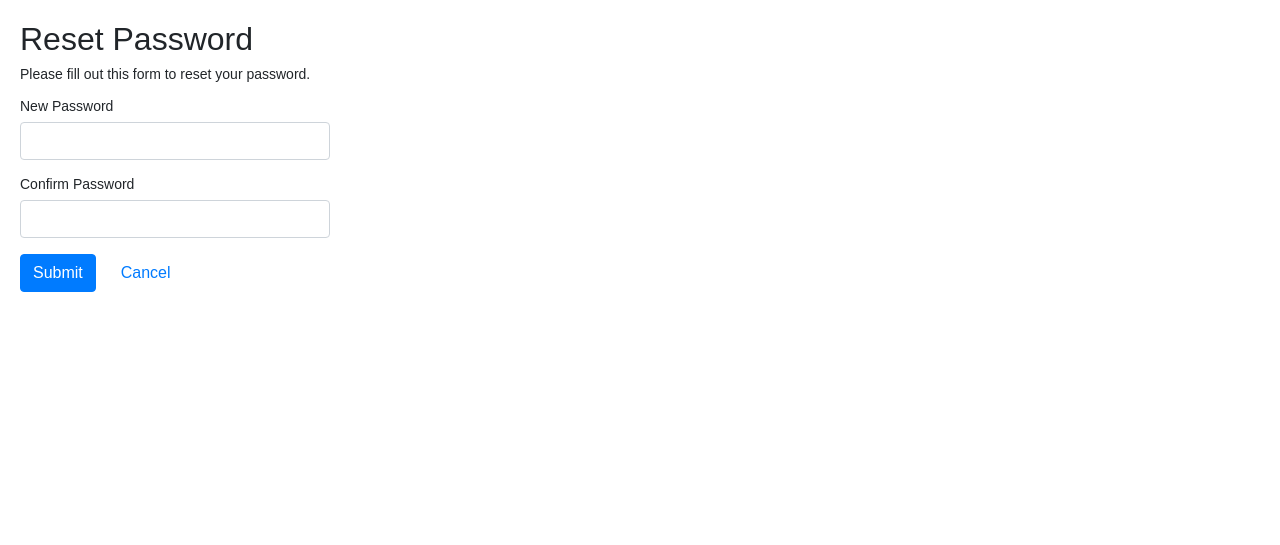
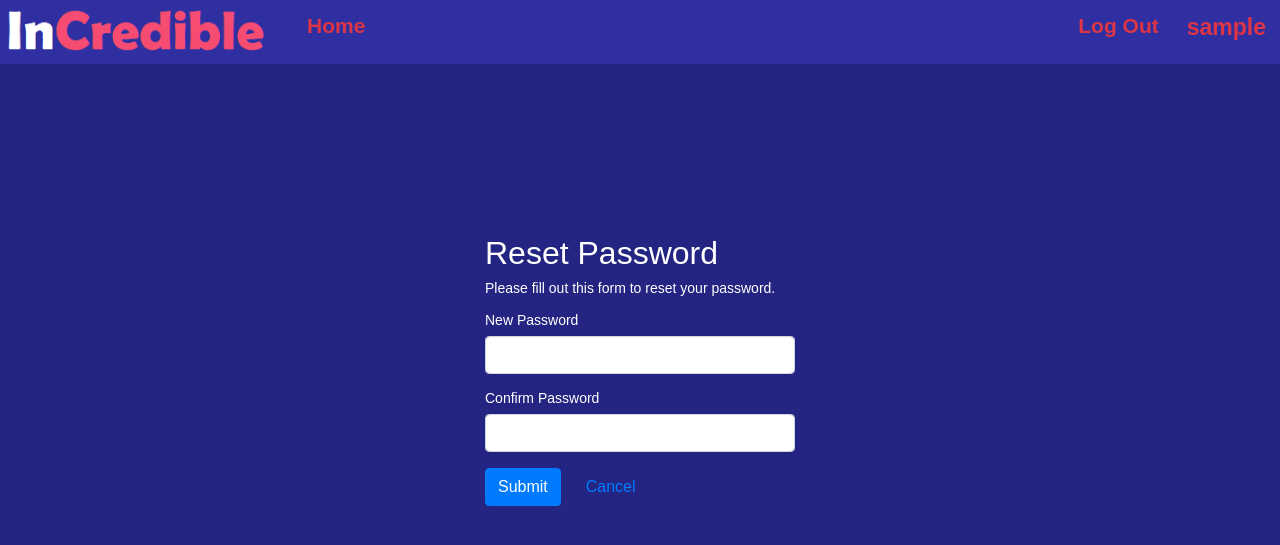
Before and after one commit to Prajwal2204/InCredible, a PHP site: page /reset-password.php in a window 1280 px wide. Shown: the top 545 px of the page. Run offline with PHP 8.4, Linux system fonts and the light colour scheme; the visitor is signed in with stand-in values (Sample User, id 1); some libraries are stand-ins or nearby versions.

Commit message:
reset done

```diff
--- a/css/styles-admin.css
+++ b/css/styles-admin.css
@@ -197,7 +197,7 @@ nav{
 }
 
 .custom-left-pad{
-  padding-left:25%;
+  padding-left:18%;
 }
 /* The sidebar menu */
 .sidenav {
--- a/profile.php
+++ b/profile.php
@@ -90,6 +90,8 @@ if($_SERVER["REQUEST_METHOD"]=="POST"){
 								<input type="submit" id="submit" name="submit" value = "Save Changes" class="btn btn-block btn-primary">
 							</div>
 					</div>
+					<div style="width: 20px; height: 20px;"></div>
+					<a href = "reset-password.php" class = "btn btn-danger col-sm">Reset Password</a>
 				</div>
 				</form>
                 <div class = "col-lg-2"></div>
--- a/reset-password.php
+++ b/reset-password.php
@@ -32,14 +32,33 @@ if($_SERVER["REQUEST_METHOD"] == "POST"){
 <head>
     <meta charset="UTF-8">
     <title>Reset Password</title>
+    <link rel="stylesheet" href="node_modules/bootstrap/dist/css/bootstrap.min.css">
+    <link rel = "stylesheet" href = "css/styles-admin.css">
     <link rel="stylesheet" href="https://stackpath.bootstrapcdn.com/bootstrap/4.5.2/css/bootstrap.min.css">
     <style>
         body{ font: 14px sans-serif; }
         .wrapper{ width: 350px; padding: 20px; }
     </style>
 </head>
-<body>
-    <div class="wrapper">
+<body class = "signin-body white-font">
+	<nav>
+		<ul class="topnav">
+			<li class = "logo"><img class = "logo-mod" src="img/logo.PNG"></li>
+			<li><a href="admin.php">Home</a></li>
+			<?php if (isset($_SESSION["username"])) { ?>
+			<li class = "topnav-right"><a href="profile.php"><h3><?php echo $_SESSION["username"]; ?></h3></a></li>
+			<?php } else { ?>
+				<li class = "topnav-right"><h3>Welcome</h3></li>
+				<?php } ?>
+			<?php if (isset($_SESSION["loggedin"])) { ?>
+			<li class = "topnav-right"><a href="logout.php">Log Out</a></li>
+			<?php } else { ?>
+			<li class = "topnav-right"><a href="login.php">Login</a></li>
+			<?php } ?>
+		</ul>
+	</nav>
+    <div style="width: 150px; height: 150px;"></div>
+    <div class="wrapper container sike">
         <h2>Reset Password</h2>
         <p>Please fill out this form to reset your password.</p>
         <form action="<?php echo htmlspecialchars($_SERVER["PHP_SELF"]); ?>" method="post">
@@ -55,7 +74,7 @@ if($_SERVER["REQUEST_METHOD"] == "POST"){
             </div>
             <div class="form-group">
                 <input type="submit" class="btn btn-primary" value="Submit">
-                <a class="btn btn-link ml-2" href="welcome.php">Cancel</a>
+                <a class="btn btn-link ml-2" href="profile.php">Cancel</a>
             </div>
         </form>
     </div>
```
